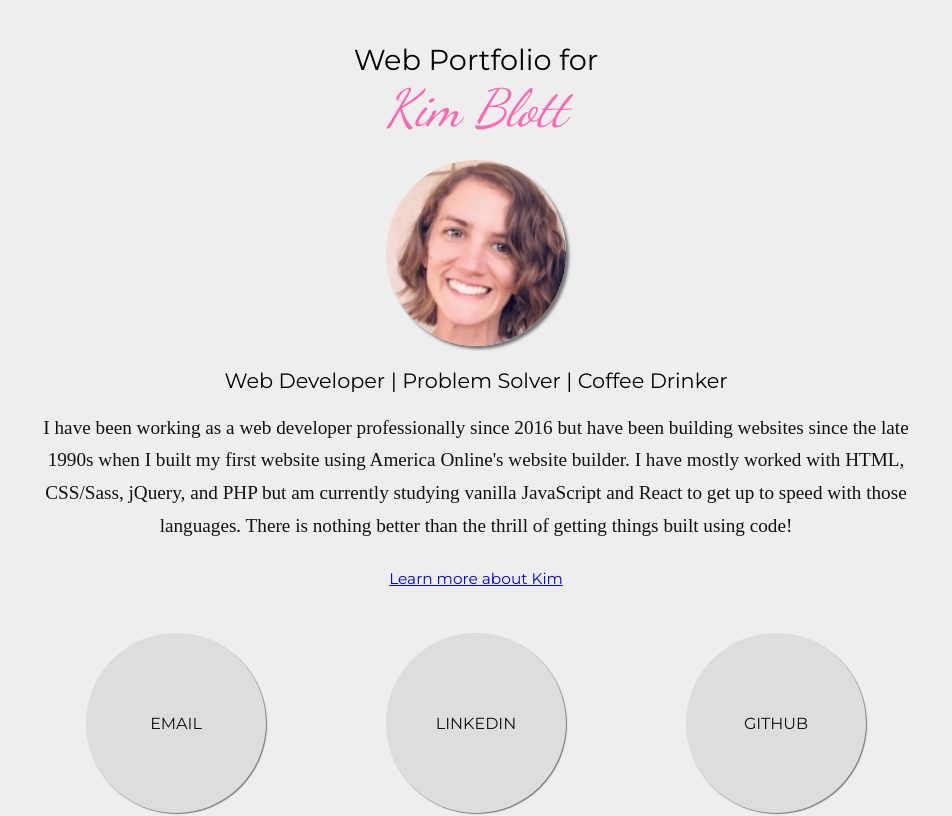
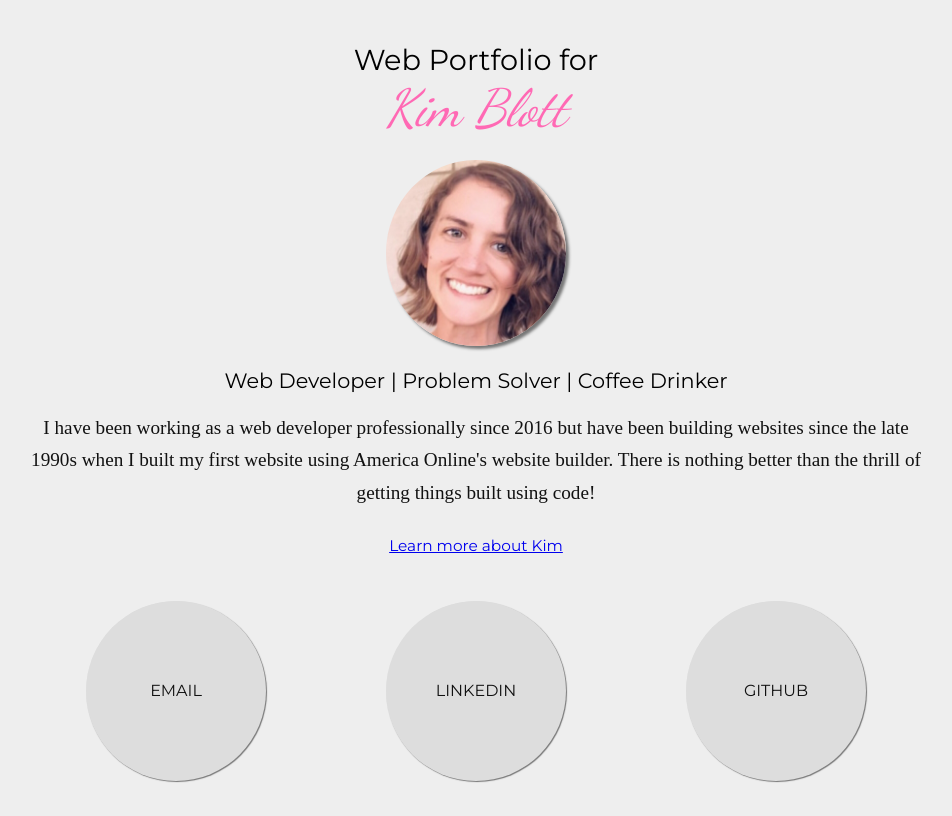
Before and after one commit to lowmoonlight/web-portfolio, a React (Vite) app: page / in a window 1280 px wide. Shown: the top 816 px of the page, without its empty margins (164-1116 px from the left). Built offline with nearby package versions, Linux system fonts and the light colour scheme.

Commit message:
Make intro section more concise

```diff
--- a/src/Intro.js
+++ b/src/Intro.js
@@ -7,9 +7,7 @@ const Intro = () => {
       <p>
         I have been working as a web developer professionally since 2016 but have been
         building websites since the late 1990s when I built my first website
-        using America Online&apos;s website builder. I have mostly worked with
-        HTML, CSS/Sass, jQuery, and PHP but am currently studying vanilla
-        JavaScript and React to get up to speed with those languages. There is
+        using America Online&apos;s website builder. There is
         nothing better than the thrill of getting things built using code!
       </p>
       <p>
```
